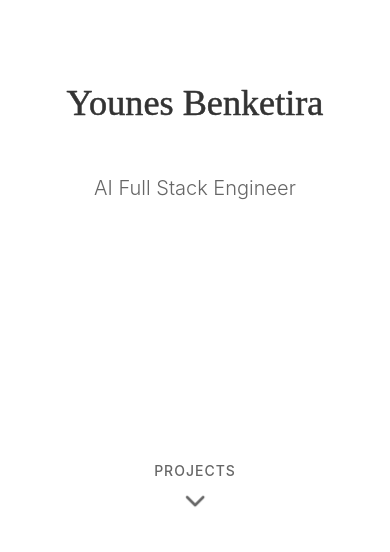
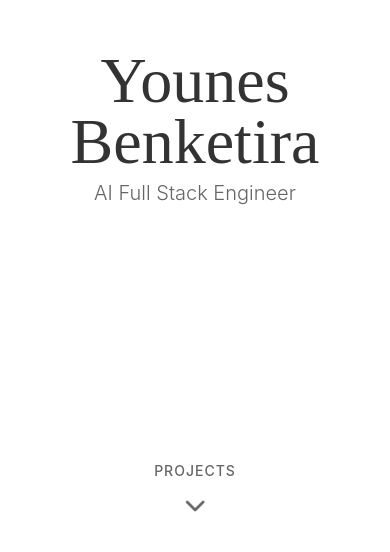
Before and after one commit to MuslimSoftware/younesbenketira-com, a React (Vite) app: page / in a window 390 px wide. Shown: the part 292-844 px from the top of the page. Built offline with nearby package versions, Linux system fonts and the light colour scheme; no server answers; a web font is replaced by a local one.

Commit message:
Styling
- Modify responsive font size in hero
- Modify images sizes in Gathera
- Modify spacing between projects

```diff
--- a/src/App.css
+++ b/src/App.css
@@ -90,20 +90,36 @@ body {
   padding: 0 2rem;
 }
 
-.animated-name-container {
-  margin-bottom: 1rem;
+.hero-name-container {
+  margin-bottom: 0.25rem;
   display: flex;
   justify-content: center;
   align-items: center;
+  text-align: center;
+  max-width: 100%;
+  padding: 0 2rem;
 }
 
-.animated-name-svg {
-  width: 100%;
-  max-width: 1400px;
-  height: auto;
-  min-height: 150px;
-  display: block;
-  margin: 0 auto;
+.hero-name-responsive {
+  font-family: 'Great Vibes', cursive;
+  font-size: clamp(4rem, 8vw, 8rem);
+  font-weight: 400;
+  color: #333;
+  margin: 0;
+  line-height: 1.1;
+  opacity: 0;
+  transform: translateY(20px);
+  transition: all 0.8s ease-in-out;
+  white-space: normal;
+  word-break: keep-all;
+  overflow-wrap: break-word;
+  hyphens: none;
+}
+
+.hero-name-responsive.fade-in {
+  opacity: 1;
+  transform: translateY(0);
+  transition-delay: 1s;
 }
 
 .hero-name {
@@ -561,11 +577,14 @@ body {
 }
 
 
-/* Responsive styles */
+/* Mobile responsive adjustments */
 @media (max-width: 768px) {
-  .animated-name-svg {
-    max-width: 100%;
-    min-height: 100px;
+  .hero-name-responsive {
+    line-height: 0.95;
+  }
+
+  .hero-name-container {
+    padding: 0 1rem;
   }
 
   .hero-name {
@@ -652,7 +671,7 @@ body {
 
   /* Project sections mobile styles */
   .project-section {
-    min-height: 70vh;
+    min-height: 85vh;
     padding: 2rem 1rem;
   }
 }
--- a/src/components/hero/AnimatedName.tsx
+++ b/src/components/hero/AnimatedName.tsx
@@ -3,80 +3,17 @@ import React from 'react'
 interface AnimatedNameProps {
   name: string
   isAnimating: boolean
-  fontSize?: number
-  strokeWidth?: number
-  dashArray?: number
-  drawDuration?: string
-  fillDelay?: string
-  fillDuration?: string
 }
 
 const AnimatedName: React.FC<AnimatedNameProps> = ({
   name,
-  isAnimating,
-  fontSize = 200,
-  strokeWidth = 3,
-  dashArray = 3000,
-  drawDuration = '3s',
-  fillDelay = '2.8s',
-  fillDuration = '0.5s'
+  isAnimating
 }) => {
-  const animationStyles = `
-    .name-path {
-      font-family: 'Great Vibes', cursive;
-      font-size: ${fontSize}px;
-      fill: none;
-      stroke: #333;
-      stroke-width: ${strokeWidth};
-      stroke-linecap: round;
-      stroke-linejoin: round;
-      stroke-dasharray: ${dashArray};
-      stroke-dashoffset: -${dashArray};
-      animation: ${isAnimating ? `drawName ${drawDuration} ease-in-out forwards` : 'none'};
-    }
-
-    @keyframes drawName {
-      to {
-        stroke-dashoffset: 0;
-      }
-    }
-
-    .name-fill {
-      font-family: 'Great Vibes', cursive;
-      font-size: ${fontSize}px;
-      fill: #333;
-      opacity: 0;
-      animation: ${isAnimating ? `fillName ${fillDuration} ease-in-out ${fillDelay} forwards` : 'none'};
-    }
-
-    @keyframes fillName {
-      to {
-        opacity: 1;
-      }
-    }
-  `
-
   return (
-    <div className="animated-name-container">
-      <svg
-        className="animated-name-svg"
-        viewBox="0 0 1800 220"
-        xmlns="http://www.w3.org/2000/svg"
-      >
-        <defs>
-          <style>{animationStyles}</style>
-        </defs>
-
-        {/* Draw the stroke */}
-        <text x="900" y="160" textAnchor="middle" className="name-path">
-          {name}
-        </text>
-
-        {/* Fill the text */}
-        <text x="900" y="160" textAnchor="middle" className="name-fill">
-          {name}
-        </text>
-      </svg>
+    <div className="hero-name-container">
+      <h1 className={`hero-name-responsive ${isAnimating ? 'fade-in' : ''}`}>
+        {name}
+      </h1>
     </div>
   )
 }
--- a/src/components/projects/AssetViewer.tsx
+++ b/src/components/projects/AssetViewer.tsx
@@ -15,8 +15,8 @@ const AssetViewer: React.FC<AssetViewerProps> = ({ project }) => {
   const {
     currentIndex,
     setCurrentIndex,
-    isPaused,
-    setIsPaused,
+    pausedVideos,
+    setPausedVideos,
     isMuted,
     setIsMuted,
     videoRefs
@@ -29,7 +29,8 @@ const AssetViewer: React.FC<AssetViewerProps> = ({ project }) => {
   } = useVideoControls({
     currentIndex,
     setCurrentIndex,
-    setIsPaused,
+    pausedVideos,
+    setPausedVideos,
     isMuted,
     setIsMuted,
     videoRefs
@@ -84,7 +85,7 @@ const AssetViewer: React.FC<AssetViewerProps> = ({ project }) => {
           <VideoControls
             project={project}
             currentIndex={currentIndex}
-            isPaused={isPaused}
+            isPaused={pausedVideos[currentIndex] || false}
             isMuted={isMuted}
             onMuteToggle={handleMuteToggle}
             onVideoToggle={handleVideoToggle}
--- a/src/hooks/useAssetViewer.ts
+++ b/src/hooks/useAssetViewer.ts
@@ -2,15 +2,15 @@ import { useState, useRef } from 'react'
 
 export const useAssetViewer = () => {
   const [currentIndex, setCurrentIndex] = useState(0)
-  const [isPaused, setIsPaused] = useState(false)
+  const [pausedVideos, setPausedVideos] = useState<Record<number, boolean>>({})
   const [isMuted, setIsMuted] = useState(true)
   const videoRefs = useRef<(any | null)[]>([])
 
   return {
     currentIndex,
     setCurrentIndex,
-    isPaused,
-    setIsPaused,
+    pausedVideos,
+    setPausedVideos,
     isMuted,
     setIsMuted,
     videoRefs
--- a/src/hooks/useVideoControls.ts
+++ b/src/hooks/useVideoControls.ts
@@ -3,7 +3,8 @@ import { MutableRefObject } from 'react'
 interface UseVideoControlsProps {
   currentIndex: number
   setCurrentIndex: (index: number) => void
-  setIsPaused: (paused: boolean) => void
+  pausedVideos: Record<number, boolean>
+  setPausedVideos: (pausedVideos: Record<number, boolean>) => void
   isMuted: boolean
   setIsMuted: (muted: boolean) => void
   videoRefs: MutableRefObject<(any | null)[]>
@@ -12,7 +13,8 @@ interface UseVideoControlsProps {
 export const useVideoControls = ({
   currentIndex,
   setCurrentIndex,
-  setIsPaused,
+  pausedVideos,
+  setPausedVideos,
   isMuted,
   setIsMuted,
   videoRefs
@@ -22,17 +24,17 @@ export const useVideoControls = ({
     if (currentVideo) {
       if (currentVideo.paused) {
         currentVideo.play()
-        setIsPaused(false)
+        setPausedVideos({ ...pausedVideos, [currentIndex]: false })
       } else {
         currentVideo.pause()
-        setIsPaused(true)
+        setPausedVideos({ ...pausedVideos, [currentIndex]: true })
       }
     }
   }
 
   const handleVideoSwitch = (index: number) => {
     setCurrentIndex(index)
-    setIsPaused(false)
+    // No need to update pause state - each video maintains its own state
   }
 
   const handleMuteToggle = (e: React.MouseEvent) => {
--- a/src/index.css
+++ b/src/index.css
@@ -437,11 +437,11 @@ html, body {
   }
 
   .image-carousel-container {
-    height: 300px;
+    height: 450px;
   }
 
   .image-carousel-scroll {
-    height: 300px;
+    height: 450px;
   }
 
   /* Add more horizontal padding to career content on mobile */
```
